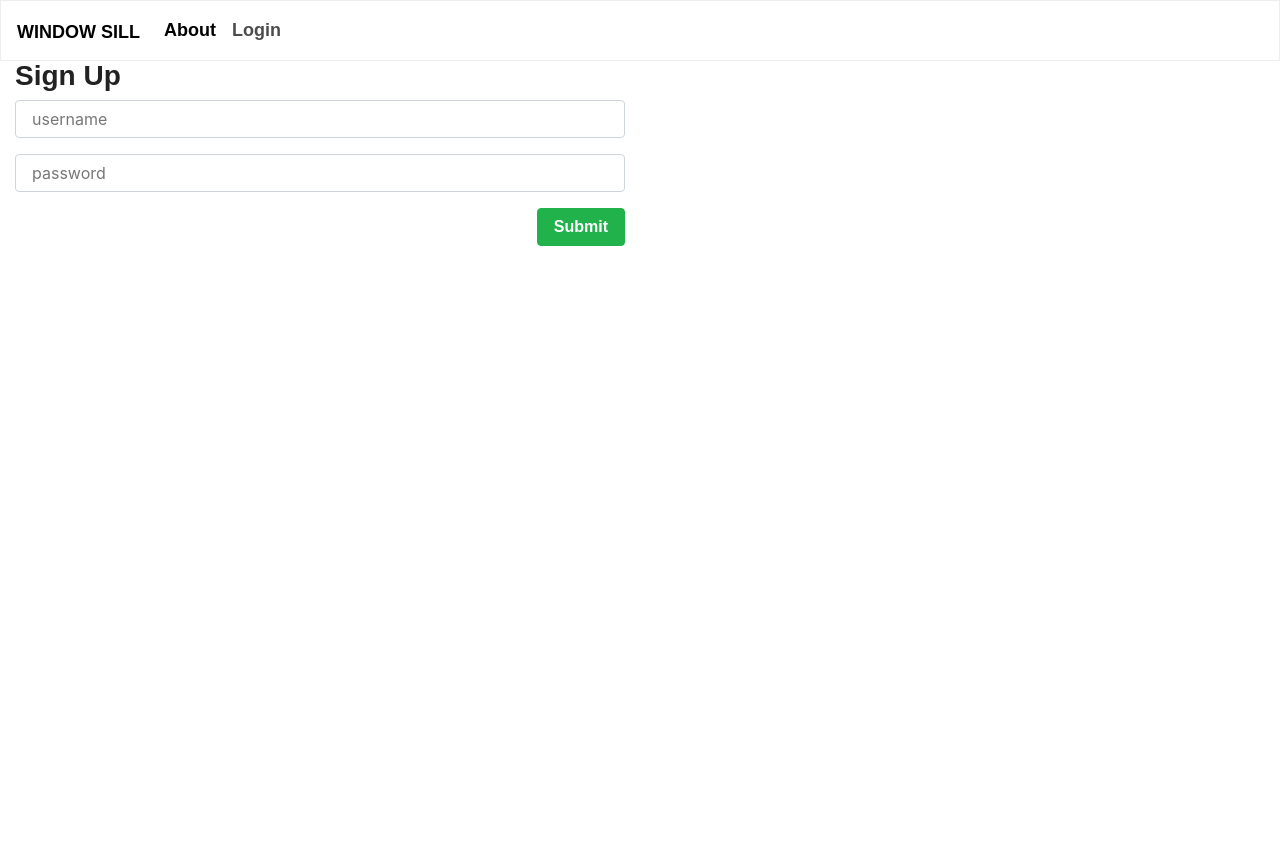
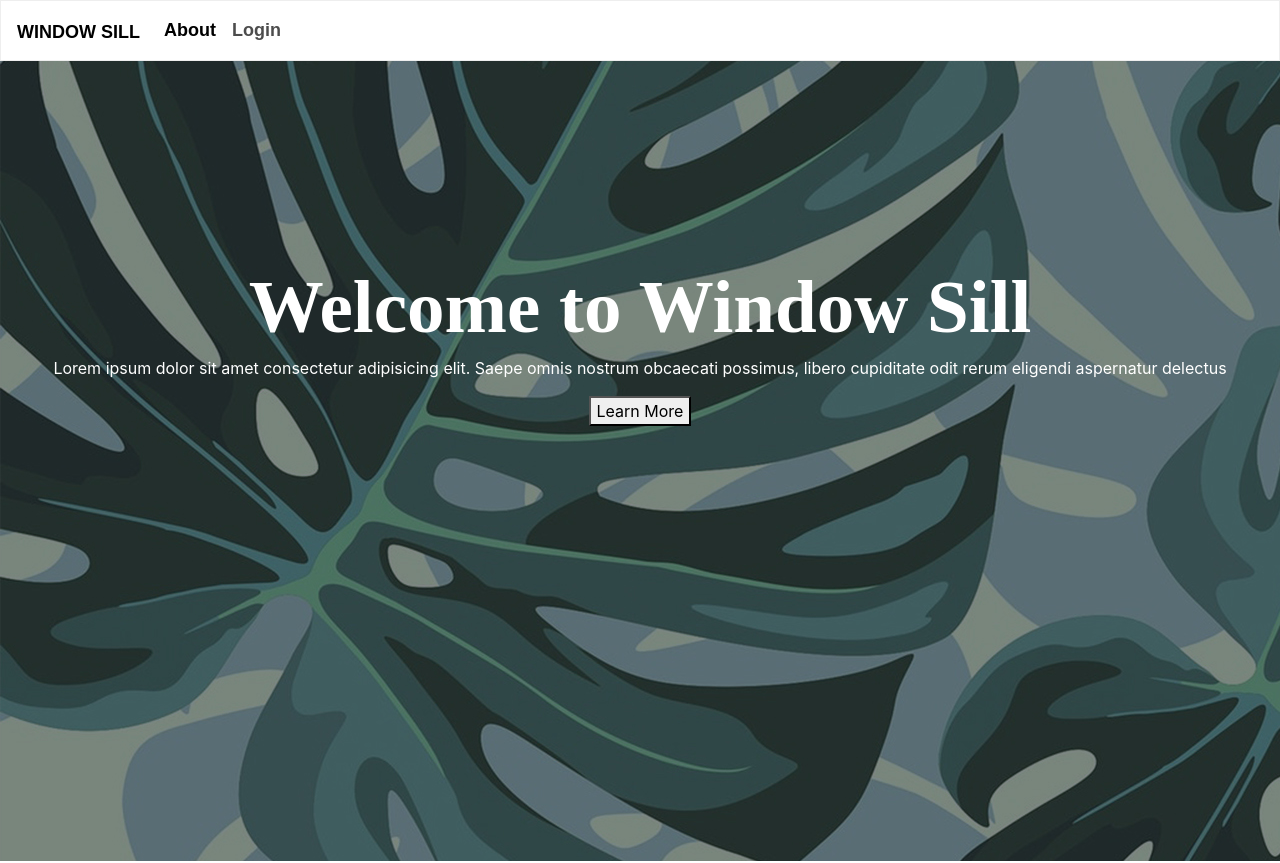
Before and after one commit to mjkdesign/window-sill, a React (Create React App) app in the folder client/: page / in a window 1280 px wide. Shown: the top 863 px of the page. Before the commit the page ends 800 px from the top, so only its background shows below. Built offline with nearby package versions, Linux system fonts and the light colour scheme; a web font is replaced by a local one.

Commit message:
added landing page with styling

```diff
--- /dev/null
+++ b/client/src/components/Landing/index.js
@@ -0,0 +1,23 @@
+import React, {Component} from 'react';
+import { Col, Row, Container } from "../Grid";
+import { Route, Link, Redirect, BrowserRouter as Router, Switch } from 'react-router-dom';
+import "./landing.css";
+// import { Link as scrollLink, DirectLink, Element, Events, animateScroll as scroll, scrollSpy, scroller } from 'react-scroll';
+
+class Landing extends Component {
+    render() {
+        return(
+    <Container fluid>
+        <Row class="row align-items-center">
+            <div className='homeContainer'>
+                <h2> Welcome to Window Sill</h2>
+                    <Col size="m-12"> <p className='d-flex justify-content-center'>Lorem ipsum dolor sit amet consectetur adipisicing elit. Saepe omnis nostrum obcaecati possimus, libero cupiditate odit rerum eligendi aspernatur delectus</p></Col>
+                <button>Learn More </button>
+            </div>
+        </Row>
+    </Container>
+        )
+    }
+}
+
+export default Landing
--- /dev/null
+++ b/client/src/components/Landing/landing.css
@@ -0,0 +1,29 @@
+.homeContainer {
+    width: 100%;
+    height: 800px;
+    background-image: urL('../../images/landing_1920x1080_dark.jpg');
+    color: white;
+
+}
+
+.homeContainer > h2 {
+    text-align: center;
+    font-size: 75px;
+    padding-top: 16%;
+    font-family: 'Libre Baskerville', serif;
+    margin-top: auto;
+}
+
+.homeContainer > p {
+    text-align: justify;
+    width: 50%;
+    margin-left: 19.5rem;
+    display: block;
+}
+
+.homeContainer > button {
+  display: block;
+  max-width: 300px;
+  margin: auto;
+  color: black;
+}
--- a/client/src/pages/home.js
+++ b/client/src/pages/home.js
@@ -2,6 +2,7 @@ import React, {Component} from 'react';
 import { Route, Link, Redirect, BrowserRouter as Router, Switch } from 'react-router-dom'
 import { Col, Row, Container } from "../components/Grid";
 import { Input, TextArea, FormBtn } from "../components/Form";
+import Landing from "../components/Landing";
 
 
 
@@ -29,6 +30,7 @@ class Homepage extends Component {
         return (
           <Container fluid>
             <Row>
+              <Landing></Landing>
               <Col size="md-6">
                 <h3>Sign Up</h3>
                 <form>
--- a/client/src/pages/profile.js
+++ b/client/src/pages/profile.js
@@ -2,6 +2,7 @@ import React, {Component} from 'react';
 import { Route, Link, Redirect, BrowserRouter as Router, Switch } from 'react-router-dom'
 import { Col, Row, Container } from "../components/Grid";
 import { List, ListItem } from "../components/List";
+import { Input, TextArea, FormBtn } from "../components/Form";
 import API from "../utils/API";
 
 
```
Also changed, not shown: client/src/images/landing_1920x1080_dark.jpg (added).
